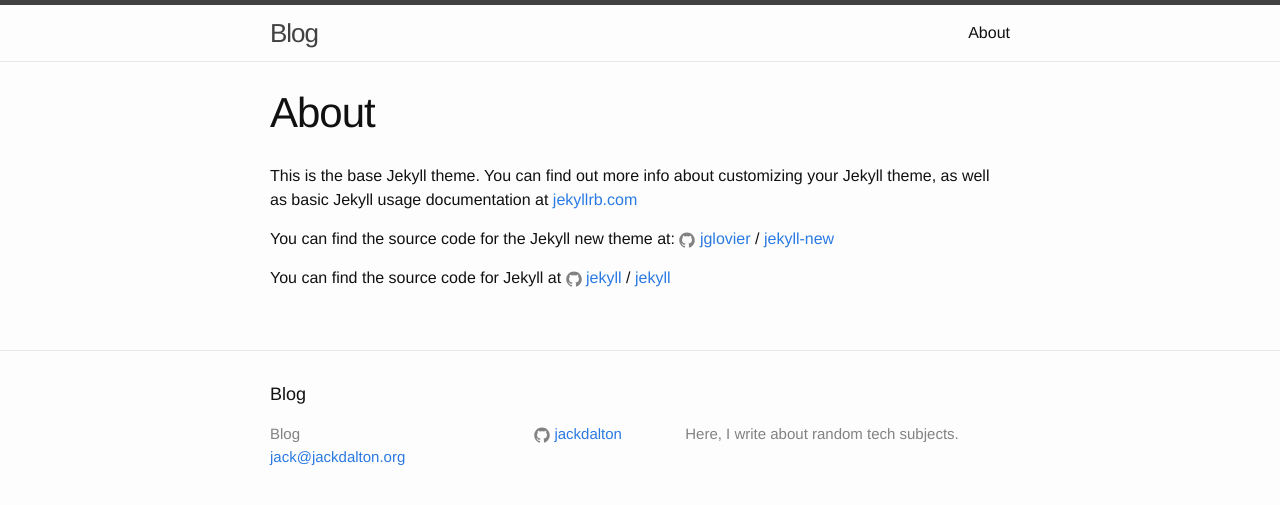
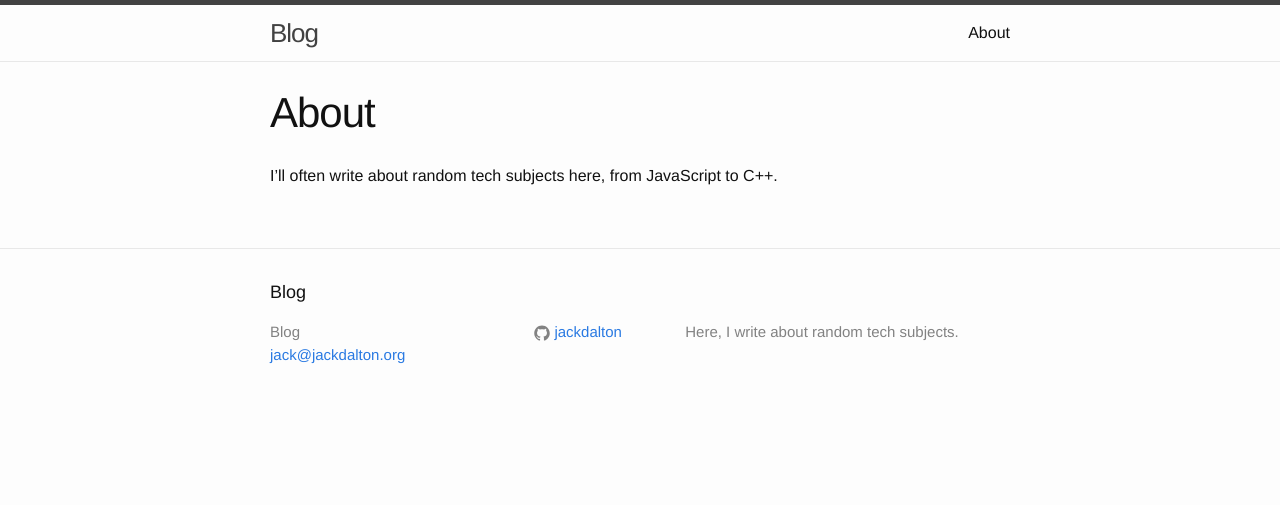
Before and after one commit to jackdalton/blog, a Jekyll site: the page built from about.md, in a window 1280 px wide. Shown: the top 505 px of the page. Built offline with Jekyll 4.4.1, drawn with Linux system fonts in a browser that asks for light colours.

Commit message:
Really update about page.

```diff
--- a/about.md
+++ b/about.md
@@ -4,12 +4,4 @@ title: About
 permalink: /about/
 ---
 
-This is the base Jekyll theme. You can find out more info about customizing your Jekyll theme, as well as basic Jekyll usage documentation at [jekyllrb.com](http://jekyllrb.com/)
-
-You can find the source code for the Jekyll new theme at:
-{% include icon-github.html username="jglovier" %} /
-[jekyll-new](https://github.com/jglovier/jekyll-new)
-
-You can find the source code for Jekyll at
-{% include icon-github.html username="jekyll" %} /
-[jekyll](https://github.com/jekyll/jekyll)
+I'll often write about random tech subjects here, from JavaScript to C++.
```
Also changed, not shown: 2 other files.
